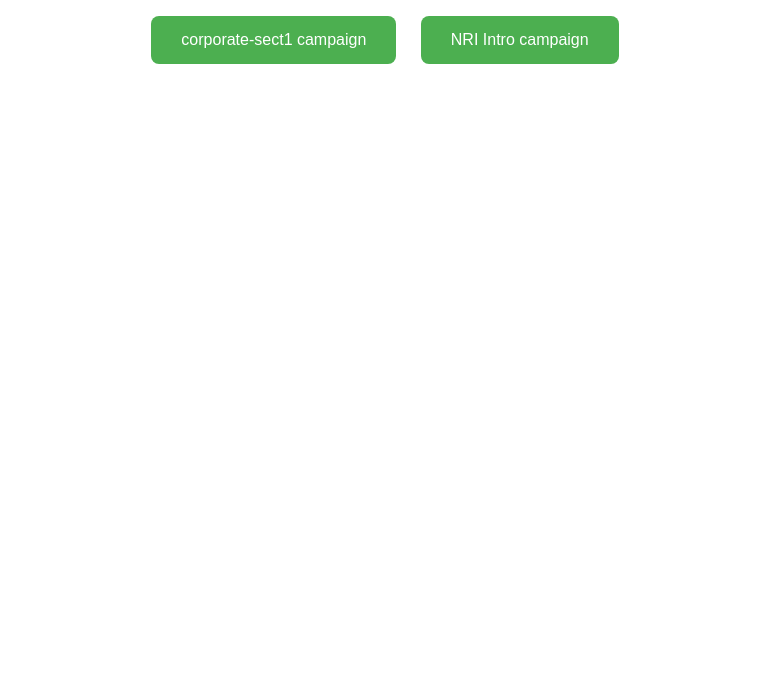
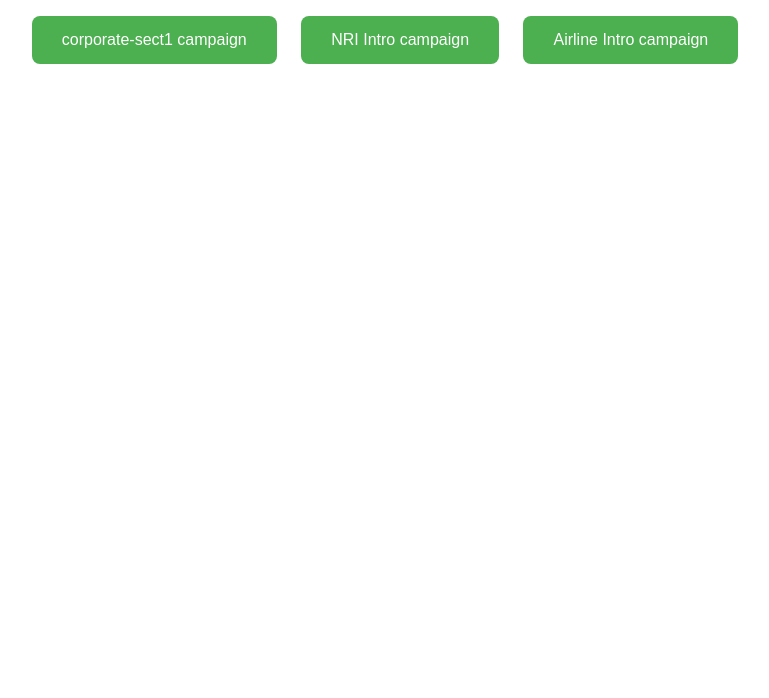
Before and after one commit to Nizcaresend/Corporate_mails, a plain HTML site: page index.html in a window 1280 px wide. Shown: the part 102-800 px from the top of the page, without its empty margins (255-1024 px from the left). Drawn offline with Linux system fonts and the light colour scheme.

Commit message:
first-1 commit

```diff
--- a/index.html
+++ b/index.html
@@ -37,6 +37,7 @@
 
   <a href="./corporate-sect1.html" class="btn">corporate-sect1 campaign</a>
   <a href="./sect2.html" class="btn">NRI Intro campaign</a>
+  <a href="./airline.html" class="btn">Airline Intro campaign</a>
 
 
 </body>
```
